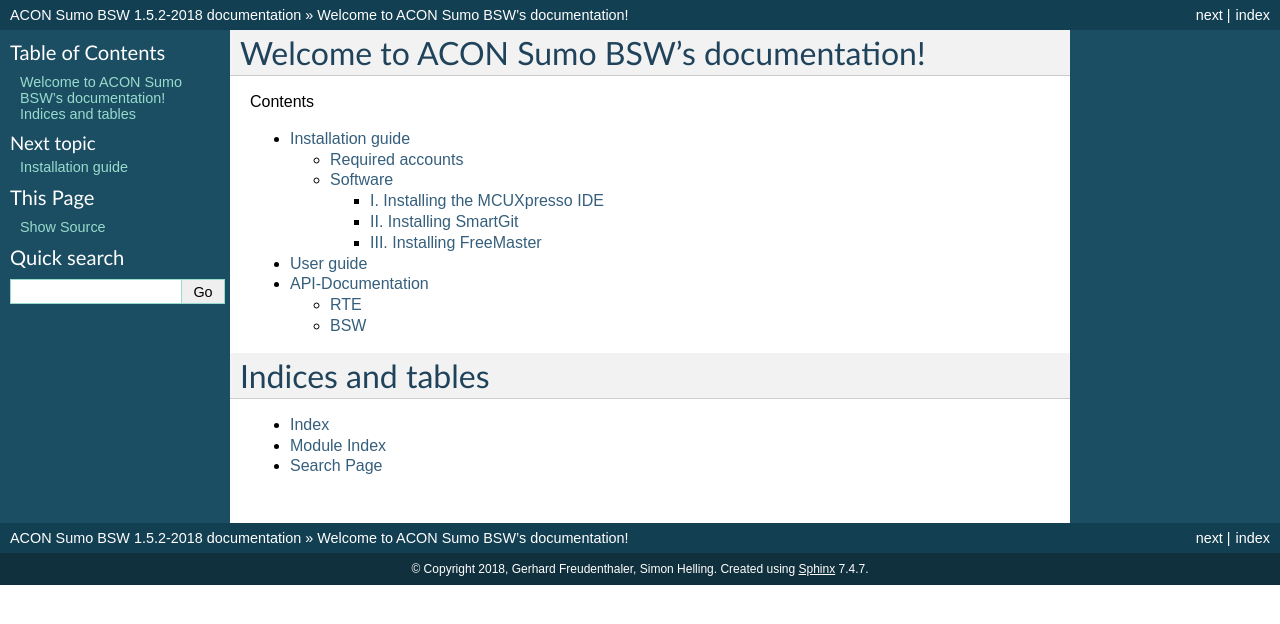
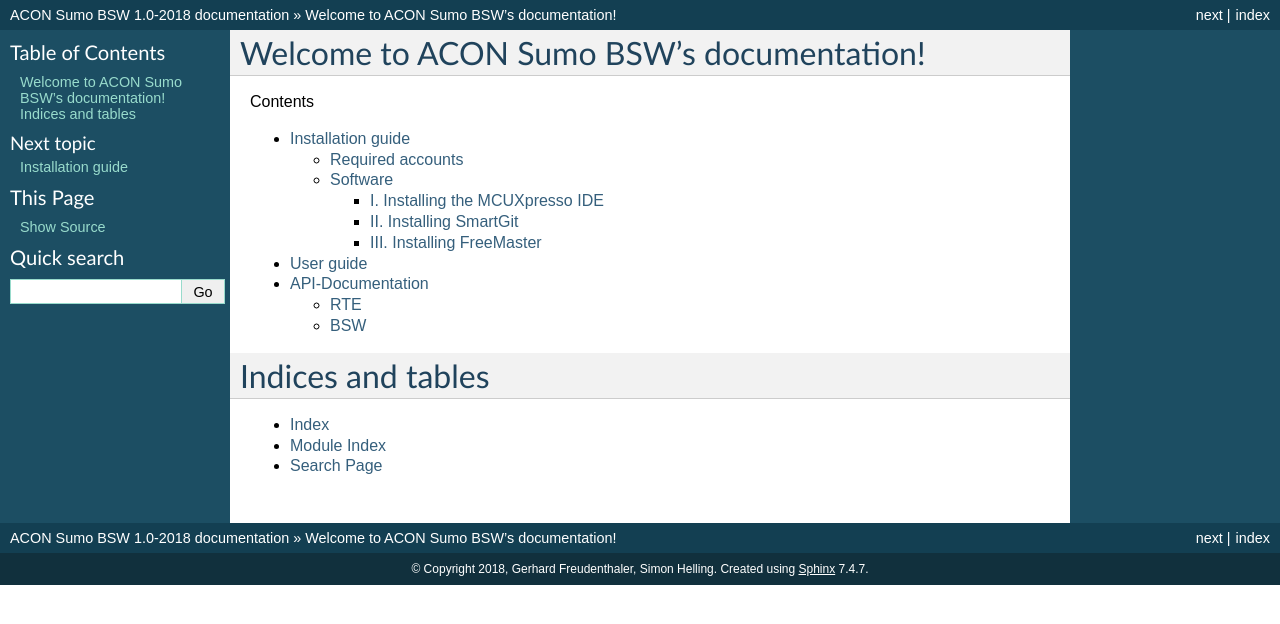
Before and after one commit to gfre/sumo_bsw, a Sphinx documentation site: the page built from docs/index.rst, in a window 1280 px wide. Shown: the top 624 px of the page. Built offline with Sphinx 7.4.7, drawn with Linux system fonts in a browser that asks for light colours; formulas are drawn with MathJax 3; some of the changed lines change nothing that is shown.

Commit message:
conf.py clean up

```diff
--- a/docs/conf.py
+++ b/docs/conf.py
@@ -30,9 +30,9 @@
 author = 'Gerhard Freudenthaler, Simon Helling'
 
 # The short X.Y version
-version = '1.5'
+version = '1.0'
 # The full version, including alpha/beta/rc tags
-release = '1.5.2-2018'
+release = '1.0-2018'
 
 
 # -- General configuration ---------------------------------------------------
@@ -48,11 +48,6 @@
 # extensions coming with Sphinx (named 'sphinx.ext.*') or your custom
 # ones.
 extensions = ['sphinx.ext.imgmath', 'sphinx.ext.todo']
-
-breathe_projects = {"ACONSumoBSW": "xml"
-} #note: backslashes in path produce error!
-
-breathe_default_project = "ACONSumoBSW"
 
 # Add any paths that contain templates here, relative to this directory.
 templates_path = []
@@ -120,7 +115,7 @@
 # -- Options for HTMLHelp output ---------------------------------------------
 
 # Output file base name for HTML help builder.
-htmlhelp_basename = 'ACONSumoBSWdoc'
+htmlhelp_basename = 'sumoBswDocs'
 
 
 # -- Options for LaTeX output ------------------------------------------------
@@ -147,7 +142,7 @@
 # (source start file, target name, title,
 #  author, documentclass [howto, manual, or own class]).
 latex_documents = [
-    (master_doc, 'ACONSumoBSW.tex', 'ACON Sumo BSW Documentation',
+    (master_doc, 'sumoBswDocs.tex', 'ACON Sumo BSW Docs',
      author, 'manual'),
 ]
 
@@ -157,7 +152,7 @@
 # One entry per manual page. List of tuples
 # (source start file, name, description, authors, manual section).
 man_pages = [
-    (master_doc, 'aconsumobsw', 'ACON Sumo BSW Documentation',
+    (master_doc, 'sumoBswDocs', 'ACON Sumo BSW Docs',
      [author], 1)
 ]
 
@@ -168,7 +163,7 @@
 # (source start file, target name, title, author,
 #  dir menu entry, description, category)
 texinfo_documents = [
-    (master_doc, 'ACONSumoBSW', 'ACON Sumo BSW Documentation',
-     [author], 'ACONSumoBSW', 'One line description of project.',
+    (master_doc, 'sumoBswDocs', 'ACON Sumo BSW Docs',
+     [author], 'sumoBswDocs', 'One line description of project.',
      'Miscellaneous'),
 ]
```
